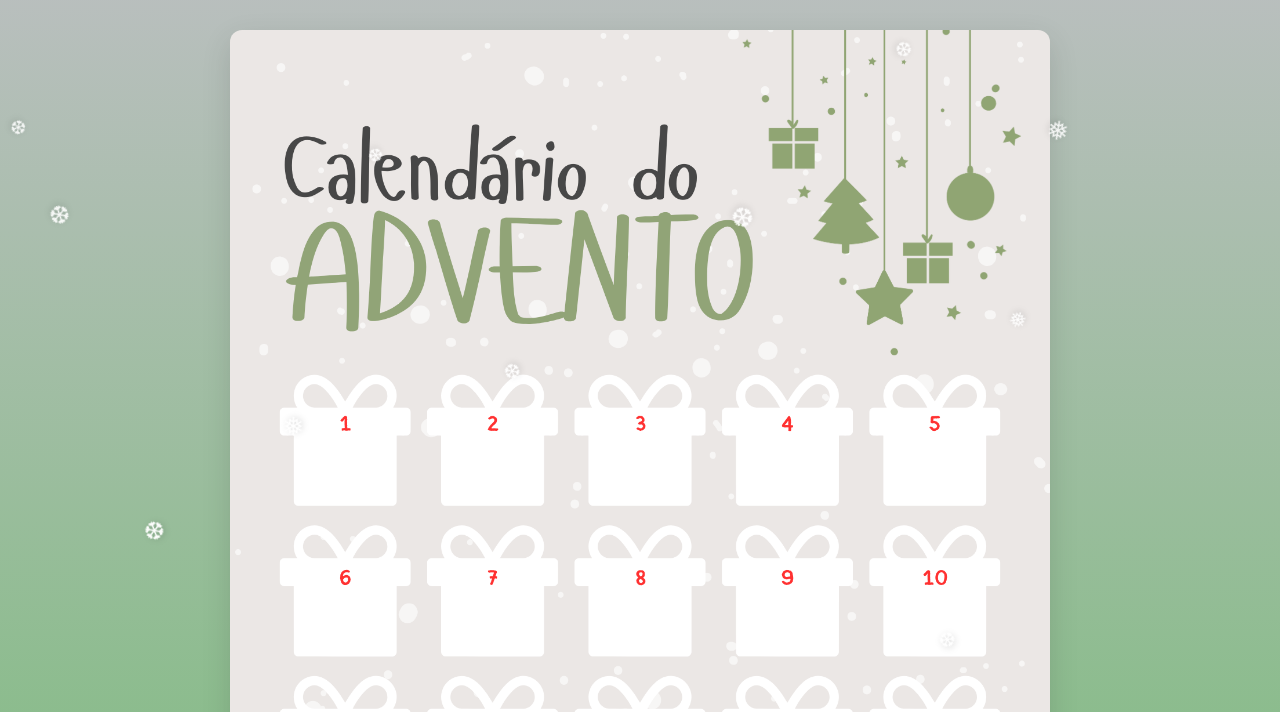
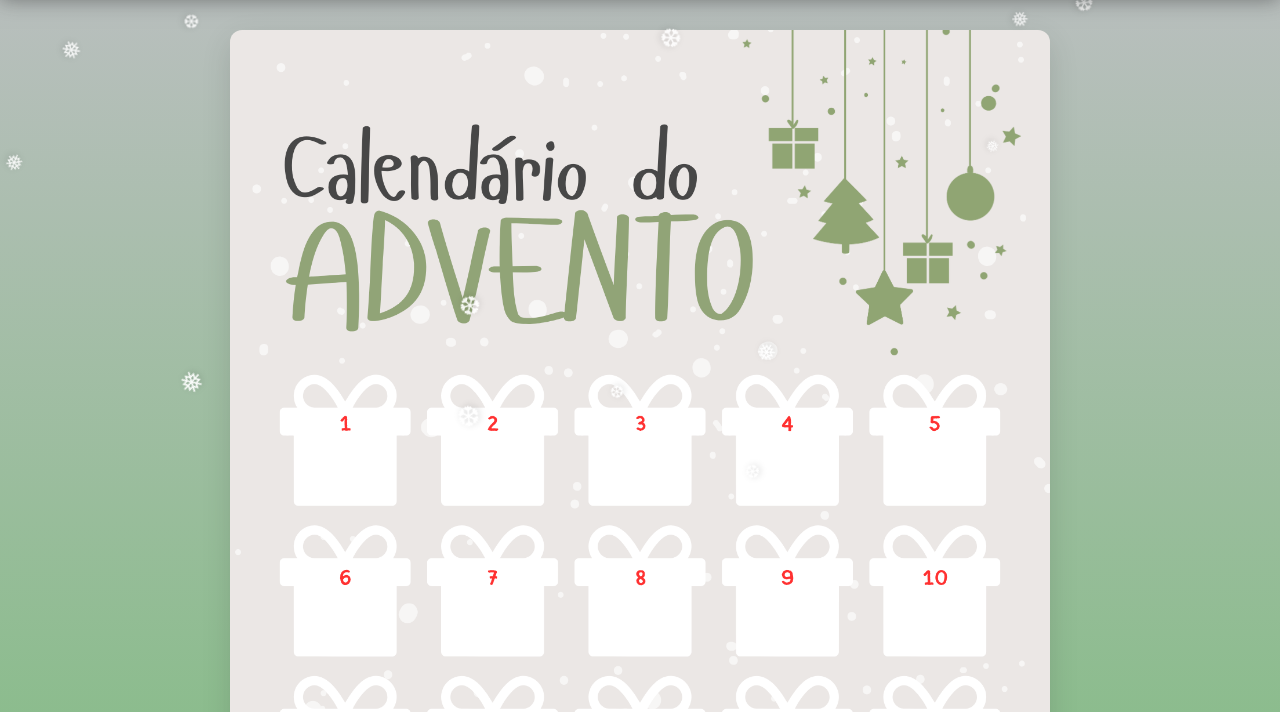
Before and after one commit to zDerpz/pnb25pnb, a plain HTML site: page index.html in a window 1280 px wide. Shown: the part 70-782 px from the top of the page. Drawn offline with Linux system fonts and the light colour scheme.

Commit message:
Add files via upload

```diff
--- a/flocos.js
+++ b/flocos.js
@@ -1,22 +1,22 @@
-/* Snowfall generator — versão atualizada (flocos Unicode, reiniciável, responsivo) */
+/* ===================================================
+   ❄️ Snowfall final — reinicia corretamente (clone + replace)
+   Cole no fim de script.js, substitui versões anteriores
+   =================================================== */
 (function () {
   'use strict';
 
-  // valores ajustáveis
-  const MAX_FLAKES_DESKTOP = 32;
-  const MAX_FLAKES_MOBILE = 14;
-  const FLAKE_CHARS = ['❅', '❆'];
+  const MAX_FLAKES_DESKTOP = 28;
+  const MAX_FLAKES_MOBILE = 12;
+  const FLAKE_CHARS = ['❅','❆'];
 
-  // estado global para debounce / re-criação
+  let container = null;
   let lastIsMobile = null;
   let resizeTimer = null;
-  let container = null;
 
-  // função pública para criar/recriar snowfall
+  // cria / recria toda a neve
   window.createSnowfall = function createSnowfall() {
     const isMobile = window.matchMedia('(max-width: 600px)').matches;
     const NUM_FLAKES = isMobile ? MAX_FLAKES_MOBILE : MAX_FLAKES_DESKTOP;
-
     lastIsMobile = isMobile;
 
     // cria container se não existir
@@ -27,83 +27,104 @@
       document.body.appendChild(container);
     }
 
-    // limpar flakes antigos
+    // limpar antigos
     container.innerHTML = '';
 
     const rand = (min, max) => Math.random() * (max - min) + min;
 
     for (let i = 0; i < NUM_FLAKES; i++) {
+      const node = makeFlake(isMobile);
+      container.appendChild(node);
+    }
+
+    // Delegated listener: reage apenas à animação 'snowFall'
+    // Remove listener anterior para evitar duplicados
+    container.removeEventListener('animationend', onContainerAnimationEnd);
+    container.addEventListener('animationend', onContainerAnimationEnd, false);
+
+    return container;
+  };
+
+  // cria um único floco DOM com propriedades aleatórias
+  function makeFlake(isMobile) {
     const flake = document.createElement('div');
     flake.className = 'snowflake';
 
-      // conteúdo: carácter de floco aleatório
+    // conteúdo: carácter
     flake.textContent = FLAKE_CHARS[Math.floor(Math.random() * FLAKE_CHARS.length)];
 
-      // tamanho (usamos CSS var --flake-size para poder escalar no CSS)
-      const size = Math.round(rand(isMobile ? 12 : 16, isMobile ? 18 : 28));
+    const size = Math.round(randRange(isMobile ? 12 : 16, isMobile ? 18 : 28));
     flake.style.setProperty('--flake-size', `${size}px`);
     flake.style.fontSize = `var(--flake-size)`;
 
-      // posição horizontal inicial (percent)
-      flake.style.left = `${rand(0, 100)}%`;
+    flake.style.left = `${randRange(0, 100)}%`;
 
-      // tempos: queda e deslocamento lateral
-      const fallDuration = rand(isMobile ? 6 : 8, isMobile ? 12 : 24); // segundos
-      const fallDelay = rand(-8, 0); // início escalonado
-      const driftDuration = rand(4, 10);
-      const driftDelay = rand(0, 3);
+    const fallDuration = randRange(isMobile ? 6 : 8, isMobile ? 12 : 24);
+    const fallDelay = randRange(-8, 0);
+    const driftDuration = randRange(4, 10);
+    const driftDelay = randRange(0, 3);
 
     flake.style.setProperty('--fall-dur', `${fallDuration}s`);
     flake.style.setProperty('--fall-delay', `${fallDelay}s`);
     flake.style.setProperty('--drift-dur', `${driftDuration}s`);
     flake.style.setProperty('--drift-delay', `${driftDelay}s`);
 
-      // variantes de animação para variedade
     const variant = Math.random();
-      if (variant < 0.36) flake.classList.add('s-low');   // queda simples
-      else flake.classList.add('s-drift');                // queda + drift
-      if (Math.random() < 0.18) flake.classList.add('s-fade'); // ligeira fade
+    if (variant < 0.36) flake.classList.add('s-low');
+    else flake.classList.add('s-drift');
+    if (Math.random() < 0.18) flake.classList.add('s-fade');
 
-      // opacidade e rotação inicial
-      flake.style.opacity = String(rand(0.6, 0.98).toFixed(2));
-      flake.style.transform = `translateY(-10vh) rotate(${Math.floor(rand(0, 360))}deg)`;
+    flake.style.opacity = String(randRange(0.6, 0.98).toFixed(2));
+    flake.style.transform = `translateY(-10vh) rotate(${Math.floor(randRange(0,360))}deg)`;
 
-      container.appendChild(flake);
+    return flake;
   }
 
-    // reciclar flakes ao terminar animação (delegated listener)
-    // remove listener antigo (se existir) para evitar múltiplos handlers
-    container.removeEventListener('animationend', handleAnimationEnd);
-    container.addEventListener('animationend', handleAnimationEnd, false);
+  // handler delegado — só processa quando a animação que terminou for 'snowFall'
+  function onContainerAnimationEnd(ev) {
+    if (!ev || !ev.animationName) return;
+    if (ev.animationName !== 'snowFall') return; // importante: só reagir ao snowFall
 
-    return container;
-  };
-
-  // função que trata o fim da animação de um floco e o "reinicia"
-  function handleAnimationEnd(ev) {
     const node = ev.target;
     if (!node || !node.classList || !node.classList.contains('snowflake')) return;
 
-    // reposiciona e atualiza propriedades para reiniciar animação
+    // substitui o node por um clone novo com novas propriedades
     const isMobile = window.matchMedia('(max-width: 600px)').matches;
-    const rand = (min, max) => Math.random() * (max - min) + min;
+    const newNode = makeFlake(isMobile);
 
-    node.style.left = `${rand(0, 100)}%`;
-    const newSize = Math.round(rand(isMobile ? 12 : 16, isMobile ? 18 : 28));
+    // tenta manter classes de variante para consistência visual (opcional)
+    // aqui já randomizamos no makeFlake então não é preciso copiar.
+
+    // Replace: isto reinicia animação no novo elemento
+    try {
+      node.parentNode && node.parentNode.replaceChild(newNode, node);
+    } catch (e) {
+      // fallback: se replace falhar, resetamos propriedades do próprio node
+      resetFlakeNode(node, isMobile);
+    }
+  }
+
+  // fallback — reiniciar propriedades do próprio node (menos robusto)
+  function resetFlakeNode(node, isMobile) {
+    node.style.left = `${randRange(0, 100)}%`;
+    const newSize = Math.round(randRange(isMobile ? 12 : 16, isMobile ? 18 : 28));
     node.style.setProperty('--flake-size', `${newSize}px`);
     node.style.fontSize = `var(--flake-size)`;
-    node.style.opacity = String(rand(0.6, 0.98).toFixed(2));
-    node.style.setProperty('--fall-dur', `${rand(isMobile ? 6 : 8, isMobile ? 12 : 24)}s`);
-    node.style.setProperty('--fall-delay', `${rand(-3, 0)}s`);
-    node.style.setProperty('--drift-dur', `${rand(4, 10)}s`);
-    node.style.setProperty('--drift-delay', `${rand(0, 3)}s`);
+    node.style.opacity = String(randRange(0.6, 0.98).toFixed(2));
+    node.style.setProperty('--fall-dur', `${randRange(isMobile ? 6 : 8, isMobile ? 12 : 24)}s`);
+    node.style.setProperty('--fall-delay', `${randRange(-3, 0)}s`);
+    node.style.setProperty('--drift-dur', `${randRange(4, 10)}s`);
+    node.style.setProperty('--drift-delay', `${randRange(0, 3)}s`);
 
-    // forçar reflow e reiniciar classes/animation
+    // forçar reflow e reiniciar animação (remove & re-add classes)
     void node.offsetWidth;
     const classes = Array.from(node.classList);
     node.className = 'snowflake';
     classes.forEach(c => node.classList.add(c));
   }
+
+  // util helpers
+  function randRange(min, max) { return Math.random() * (max - min) + min; }
 
   // inicia automaticamente quando DOM estiver pronto
   if (document.readyState === 'loading') {
@@ -112,7 +133,7 @@
     window.createSnowfall();
   }
 
-  // re-cria flakes ao cruzar breakpoint mobile/desktop (debounced)
+  // re-cria flakes se cruzarmos o breakpoint mobile/desktop (debounce)
   window.addEventListener('resize', () => {
     const nowMobile = window.matchMedia('(max-width: 600px)').matches;
     if (lastIsMobile === null) lastIsMobile = nowMobile;
@@ -121,7 +142,7 @@
       clearTimeout(resizeTimer);
       resizeTimer = setTimeout(() => {
         try { window.createSnowfall(); } catch (e) { /* ignore */ }
-      }, 220);
+      }, 200);
     }
   }, { passive: true });
 
--- a/script.js
+++ b/script.js
@@ -2,6 +2,8 @@
    - calcula posições percentuais para cada dia numa grelha COLS x ROWS
    - podes ajustar CALENDAR_COLS / CALENDAR_ROWS / OVERLAY_PADDING_PX / DAY_WIDTH_PERCENT
    - mantém modal, preload e controles de teste
+   - ADIÇÃO: suporte a offsets específicos para telemóvel (row_x_offsets_tel / col_x_offsets_tel)
+           e deteção simples phone vs pc
 */
 
 (() => {
@@ -18,9 +20,16 @@
   const CALENDAR_ROWS = 5;     // linhas visíveis na imagem
   const OVERLAY_PADDING_PX = 130; // distância em px entre a moldura da imagem e a grelha
   const DAY_WIDTH_PERCENT = 12;  // largura do botão em % do overlay (ajusta para caber)
-  // Offsets por linha/coluna se precisares de ajustes finos (em pixels)
+
+  // Offsets por linha/coluna se precisares de ajustes finos (em pixels) - PC
   const ROW_Y_OFFSETS_PX = [210, 180, 150, 120, 90]; // length = CALENDAR_ROWS
   const COL_X_OFFSETS_PX = [-12, -5, 0, 5, 12]; // length = CALENDAR_COLS
+
+  // ---------- NOVO: Offsets para TELEFONE ----------
+  // nomes exactos solicitados: row_x_offsets_tel e col_x_offsets_tel
+  // ajustei/escalei os valores PC como base — podes afinar depois
+  const row_x_offsets_tel = [75, 80, 80, 85, 85]; // valores em px para cada linha em mobile
+  const col_x_offsets_tel = [-84, -42, 0, 42, 84];     // valores em px para cada coluna em mobile
 
   /* ---------------- SELECTORS ---------------- */
   const IDS = {
@@ -64,6 +73,12 @@
     return { month: now.getMonth(), day: now.getDate(), source: 'real' };
   }
 
+  /* ---------------- Device detection (phone vs pc) ---------------- */
+  // função simples que devolve true se for telemóvel (baseado em largura)
+  function isPhone() {
+    return window.matchMedia && window.matchMedia('(max-width: 600px)').matches;
+  }
+
   /* ---------------- Overlay creation / wait ---------------- */
   function ensureOverlayExists() {
     overlayEl = document.querySelector(IDS.overlay);
@@ -98,14 +113,14 @@
     btn.setAttribute('data-day', String(day));
     btn.setAttribute('aria-label', `Dia ${day} — dezembro`);
 
-
-    if (day == unlockedCount) {
+    if (day == unlockedCount && unlockedCount > 0) {
       btn.classList.add('unlocked');
       btn.title = `Abrir foto do dia ${day}`;
 
       const badge = document.createElement('img');
       badge.className = 'day-badge';
       badge.alt = '';
+      // tenta carregar primeiro o ícone do Pai Natal; se falhar, usa a imagem do dia
       badge.src = SANTA_IMAGE;
       badge.onerror = function () {
         badge.onerror = null;
@@ -133,6 +148,7 @@
 
     overlayEl.innerHTML = '';
 
+    // unlocked apenas se for dezembro
     const unlocked = (currentDate.month === 11) ? currentDate.day : 0;
 
     // Cria ou atualiza a mensagem do dia atual
@@ -153,7 +169,7 @@
       msg.style.display = 'none';
     }
 
-  // Renderiza os quadradinhos do calendário
+    // Renderiza os quadradinhos do calendário (posição em fluxo; este é fallback)
     for (let i = 1; i <= TOTAL_DAYS; i++) {
       overlayEl.appendChild(createOverlayDay(i, unlocked));
     }
@@ -273,16 +289,11 @@
   // util wrapper to call function named earlier
   function renderOverlayGridPositioned() {
     // this simply calls the positioned render; done to keep function name consistent
-    // main implementation is above
     renderOverlayGridPositioned_impl();
   }
 
   // Implementation separated to avoid hoisting confusion in some environments
   function renderOverlayGridPositioned_impl() {
-    // actual function defined earlier as renderOverlayGridPositioned
-    // but we need the implementation body here - call the prior implementation
-    // We'll simply call the earlier named function by inlining its logic:
-    // (To avoid confusion, call the main renderer we wrote earlier: renderOverlayGridPositionedMain)
     renderOverlayGridPositionedMain();
   }
 
@@ -296,6 +307,11 @@
     const rect = overlayEl.getBoundingClientRect();
     const contW = rect.width || (calendarImgEl ? calendarImgEl.clientWidth : 0);
     const contH = rect.height || (calendarImgEl ? calendarImgEl.clientHeight : 0);
+
+    // escolhe offsets conforme dispositivo (PC vs PHONE)
+    const phone = isPhone(); // true se for telemóvel
+    const ROW_OFF = phone ? row_x_offsets_tel : ROW_Y_OFFSETS_PX;
+    const COL_OFF = phone ? col_x_offsets_tel : COL_X_OFFSETS_PX;
 
     const pad = OVERLAY_PADDING_PX;
     const usableW = Math.max(0, contW - pad * 2);
@@ -311,8 +327,8 @@
       const cellW = usableW / CALENDAR_COLS;
       const cellH = usableH / CALENDAR_ROWS;
 
-      const centerXpx = pad + (col + 0.5) * cellW + (COL_X_OFFSETS_PX[col] || 0);
-      const centerYpx = pad + (row + 0.5) * cellH + (ROW_Y_OFFSETS_PX[row] || 0);
+      const centerXpx = pad + (col + 0.5) * cellW + (COL_OFF[col] || 0);
+      const centerYpx = pad + (row + 0.5) * cellH + (ROW_OFF[row] || 0);
 
       const leftPct = contW ? (centerXpx / contW) * 100 : 0;
       const topPct = contH ? (centerYpx / contH) * 100 : 0;
@@ -346,8 +362,8 @@
     renderOverlayGridPositionedMain,
     openImageModal,
     closeImageModal,
-    currentDate
+    currentDate,
+    isPhone // expose for debug
   };
 
 })();
-//
--- a/styles.css
+++ b/styles.css
@@ -26,6 +26,16 @@
 img {
   max-width: 100%;
   display: block;
+}
+
+header {
+    background: rgba(0, 0, 0, 0.92);
+    padding: 20px 0;
+    text-align: center;
+    position: sticky;
+    top: 0;
+    z-index: 1000;
+    box-shadow: 0 5px 20px rgba(31, 31, 31, 0.5);
 }
 
 .today-message {
@@ -252,7 +262,7 @@
   display: flex;
   align-items: center;
   justify-content: center;
-  background: rgba(2,6,23,0.85);
+  background: rgba(255, 255, 255, 0.85);
   padding: 20px;
   z-index: 999;
   opacity: 0;
@@ -400,6 +410,22 @@
 .snowflake.s-drift { animation: snowFall var(--fall-dur) linear var(--fall-delay) forwards, snowDrift var(--drift-dur) ease-in-out var(--drift-delay) infinite; }
 .snowflake.s-fade  { opacity: 0.8; transition: opacity 2s; }
 
+/* Ajustes responsivos extras para o overlay do calendário */
+.calendar-overlay {
+  padding: 28px; /* default */
+}
+
+/* menos padding e espaço em telemóveis para evitar overflow */
+@media (max-width: 900px) {
+  .calendar-overlay { padding: 18px; }
+}
+
+@media (max-width: 600px) {
+  .calendar-overlay { padding: 10px; }
+  /* esconder label se necessário (economiza espaço) */
+  .calendar-overlay .label { display: none; }
+}
+
 @media (max-width: 600px) {
   .calendar-overlay {
     padding: 14px;
```
Lines whose indentation alone changed are shown as unchanged.
